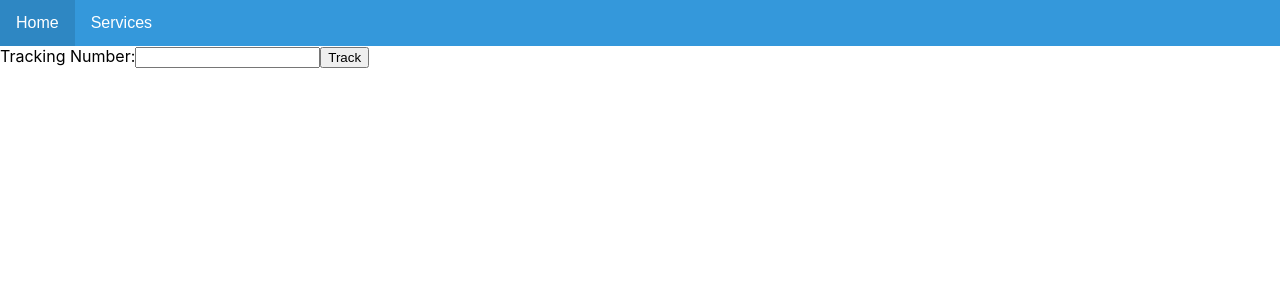
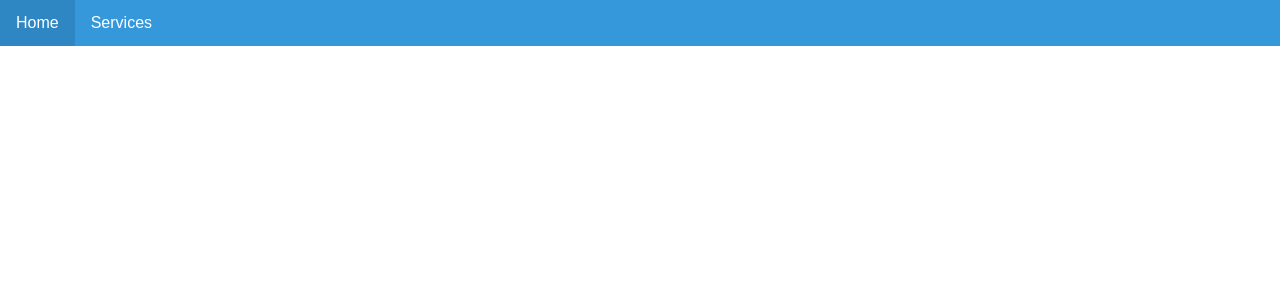
Before and after one commit to arcvelit/SADPS, a React (Create React App) app in the folder sadps-app/: page /make-delivery-request in a window 1280 px wide. Shown: the top 300 px of the page. Built offline with nearby package versions, Linux system fonts and the light colour scheme.

Commit message:
Tracking updates code found in MakeDeliveryRequest

```diff
--- a/sadps-app/src/components/Deliveries/Customer/MakeDeliveryRequest.js
+++ b/sadps-app/src/components/Deliveries/Customer/MakeDeliveryRequest.js
@@ -1,44 +1,9 @@
-import React, { useState } from 'react';
+import React from 'react';
 
 function MakeDeliveryRequest()
 {
-  const [trackingNumber, setTrackingNumber] = useState('');
-  const [status, setStatus] = useState('');
-  const [location, setLocation] = useState('');
-
-  const mockData = [
-    { trackingNumber: 'SADPS-123', status: 'Delivered', location: 'New York, NY' },
-    { trackingNumber: 'SADPS-456', status: 'In Transit', location: 'Montreal, QC' },
-    { trackingNumber: 'SADPS-789', status: 'Delivered', location: 'Chicago, IL' },
-  ];
-
-  const handleSubmit = (e) => {
-    e.preventDefault();
-    const trackingInfo = mockData.find(item => item.trackingNumber === trackingNumber);
-    if (trackingInfo) {
-      setStatus(trackingInfo.status);
-      setLocation(trackingInfo.location);
-    } else {
-      setStatus('Invalid Tracking Number');
-      setLocation('');
-    }
-  };
-
     return (
       <div>
-        <form onSubmit={handleSubmit}>
-        <label>
-          Tracking Number:
-          <input type="text" value={trackingNumber} onChange={e => setTrackingNumber(e.target.value)} />
-        </label>
-        <button type="submit">Track</button>
-      </form>
-      {status && (
-        <div>
-          <h3>Status: {status}</h3>
-          {location && <p>Location: {location}</p>}
-        </div>
-      )}
 
       </div>
     );
```
